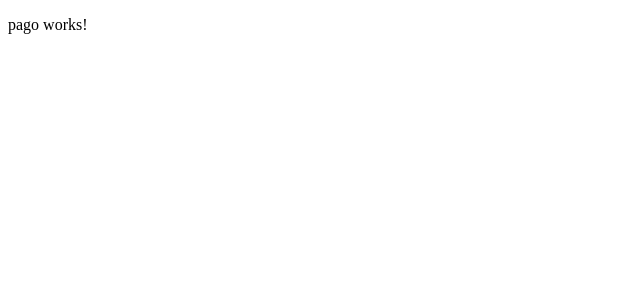
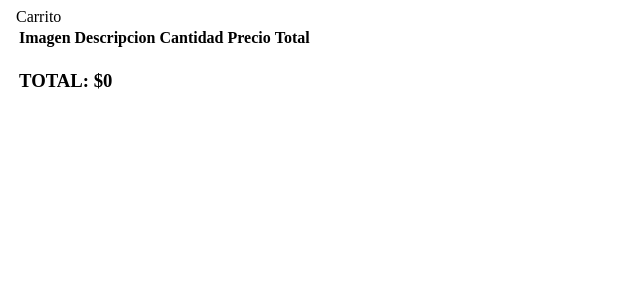
Before and after one commit to ValeryaMB/store, an Angular app: page /4 in a window 1280 px wide. Shown: the top 300 px of the page, without its empty margins (0-640 px from the left). Built offline with nearby package versions, Linux system fonts and the light colour scheme.

Commit message:
pagohtml

```diff
--- a/src/app/components/pago/pago.component.html
+++ b/src/app/components/pago/pago.component.html
@@ -1,3 +1,40 @@
-<p>
-  pago works!
-</p>
+<!DOCTYPE html>
+<html lang="en">
+<head>
+  <meta charset="UTF-8">
+  <meta http-equiv="X-UA-Compatible" content="IE=edge">
+  <meta name="viewport" content="width=device-width, initial-scale=1.0">
+  <title>Carrito de compras</title>
+  <link rel="stylesheet" href="./pago.component.css">
+</head>
+<body>
+  <div class="container">
+    <div class="row">
+        <div class="col-12">Carrito</div>
+    </div>
+</div>
+<table class="table">
+    <thead>
+      <tr>
+        <th scope="col">Imagen</th>
+        <th scope="col">Descripcion</th>
+        <th scope="col">Cantidad</th>
+        <th scope="col">Precio</th>
+        <th scope="col">Total</th>
+      </tr>
+    </thead>
+    <tbody>
+      <tr *ngFor="let dato of datos">
+        <th scope="row"> <img class="imag" src="{{dato[0]}}" alt=""></th>
+        <td>{{dato[1]}}</td>
+        <td>{{dato[2]}}</td>
+        <td>{{dato[3]}}</td>
+        <td>{{dato[4]}}</td>
+      </tr>
+      <tr>
+        <td colspan="5"><h3 class="hh">TOTAL: ${{total}}</h3></td>
+      </tr>
+
+  </table>
+</body>
+</html>
```
